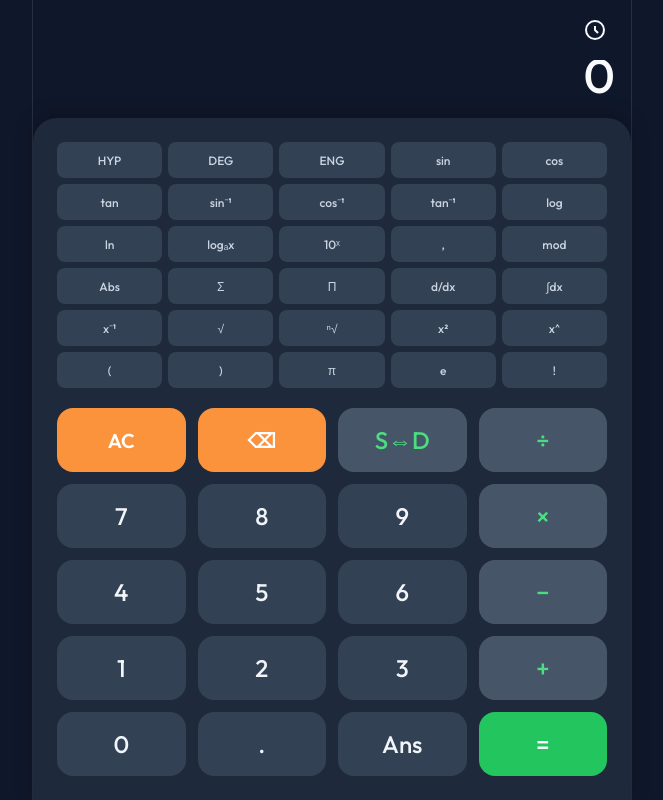
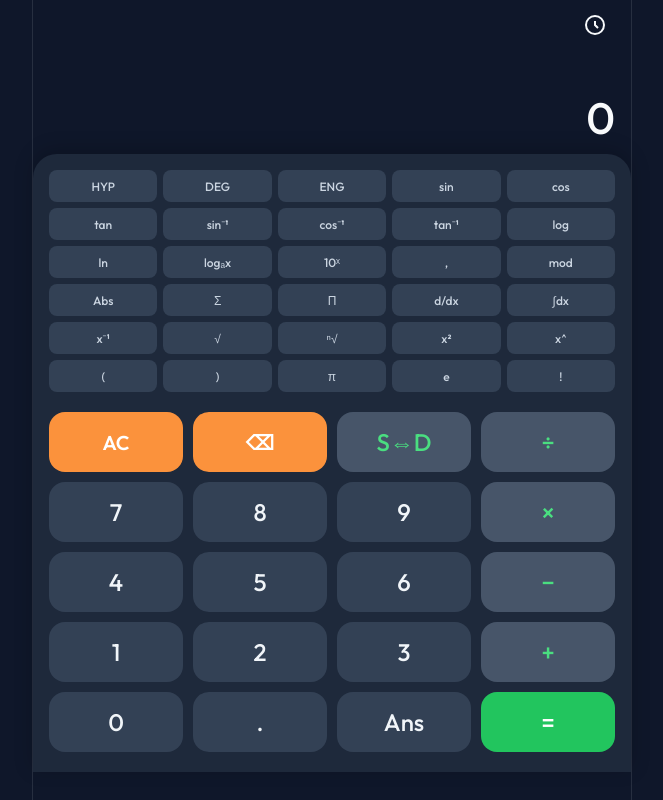
Before and after one commit to ShaonINT/scientific-calculator, a plain HTML site: page index.html in a window 1280 px wide. Shown: the whole page, without its empty margins (308-971 px from the left). Drawn offline with Linux system fonts and the light colour scheme.

Commit message:
Add files via upload

```diff
--- a/style.css
+++ b/style.css
@@ -55,11 +55,11 @@ body {
 
 /* Header */
 .app-header {
-    padding: 1rem;
+    padding: 0.75rem 1rem;
     display: flex;
     justify-content: flex-end;
     align-items: center;
-    height: 60px;
+    height: 50px;
 }
 
 .btn-icon {
@@ -82,7 +82,7 @@ body {
 .display-container {
     flex: 0 1 auto;
     min-height: 0;
-    padding: 1rem;
+    padding: 0.75rem 1rem;
     display: flex;
     flex-direction: column;
     justify-content: flex-end;
@@ -130,7 +130,7 @@ body {
     font-family: var(--font-main);
     /* Use main font for cleaner numbers */
     color: var(--display-text);
-    font-size: clamp(2.5rem, 6vh, 4.5rem);
+    font-size: clamp(2.5rem, 5.5vh, 4rem);
     font-weight: 500;
     line-height: 1.1;
     word-break: break-all;
@@ -182,7 +182,7 @@ body {
     background-color: var(--keypad-bg);
     border-top-left-radius: 24px;
     border-top-right-radius: 24px;
-    padding: 1.5rem;
+    padding: 1rem 1rem 1.25rem 1rem;
     display: flex;
     flex-direction: column;
     gap: 0.75rem;
@@ -203,7 +203,7 @@ body {
 .main-keys {
     display: grid;
     grid-template-columns: repeat(4, 1fr);
-    gap: 12px;
+    gap: 10px;
 }
 
 /* Buttons */
@@ -220,7 +220,7 @@ body {
     justify-content: center;
     align-items: center;
     transition: transform 0.1s, filter 0.1s;
-    height: clamp(50px, 8vh, 75px);
+    height: clamp(48px, 7.5vh, 68px);
     /* Fluid height for all screens */
 }
 
@@ -233,7 +233,7 @@ body {
     background-color: var(--btn-num-bg);
     color: var(--btn-sci-text);
     font-size: clamp(0.75rem, 1.5vh, 0.95rem);
-    height: clamp(32px, 4.5vh, 45px);
+    height: clamp(30px, 4vh, 40px);
     border-radius: 8px;
 }
 
```
